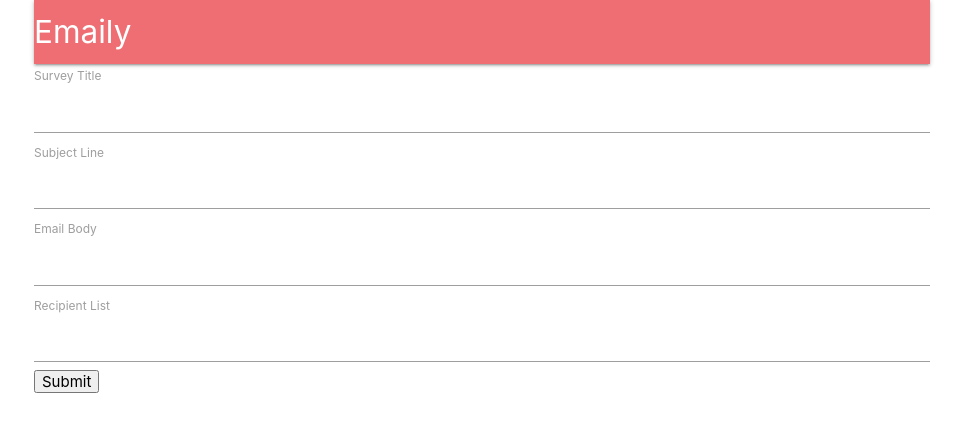
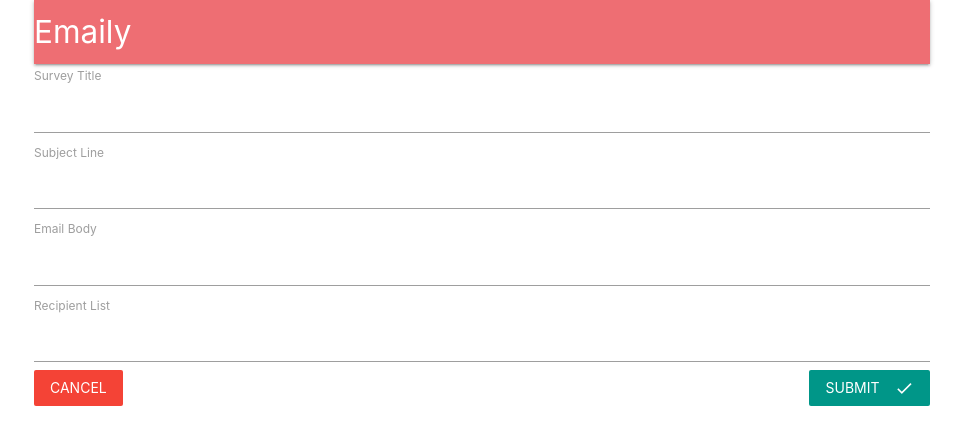
Before and after one commit to spikeburton/emaily, a React (Create React App) app in the folder client/: page /surveys/new in a window 1280 px wide. Shown: the top 444 px of the page, without its empty margins (158-1121 px from the left). Built offline with nearby package versions, Linux system fonts and the light colour scheme; no server answers.

Commit message:
add styling for form buttons

```diff
--- a/client/src/components/surveys/SurveyForm.js
+++ b/client/src/components/surveys/SurveyForm.js
@@ -1,5 +1,6 @@
 import React, { Component } from 'react';
 import { reduxForm, Field } from 'redux-form';
+import { Link } from 'react-router-dom';
 
 import SurveyField from './SurveyField';
 
@@ -34,7 +35,13 @@
       <div>
         <form onSubmit={this.props.handleSubmit(console.log)}>
           {this.renderFields()}
-          <button type="submit">Submit</button>
+          <Link to="/surveys" className="red btn-flat white-text">
+            Cancel
+          </Link>
+          <button type="submit" className="teal btn-flat right white-text">
+            Submit
+            <i className="material-icons right">done</i>
+          </button>
         </form>
       </div>
     );
```
